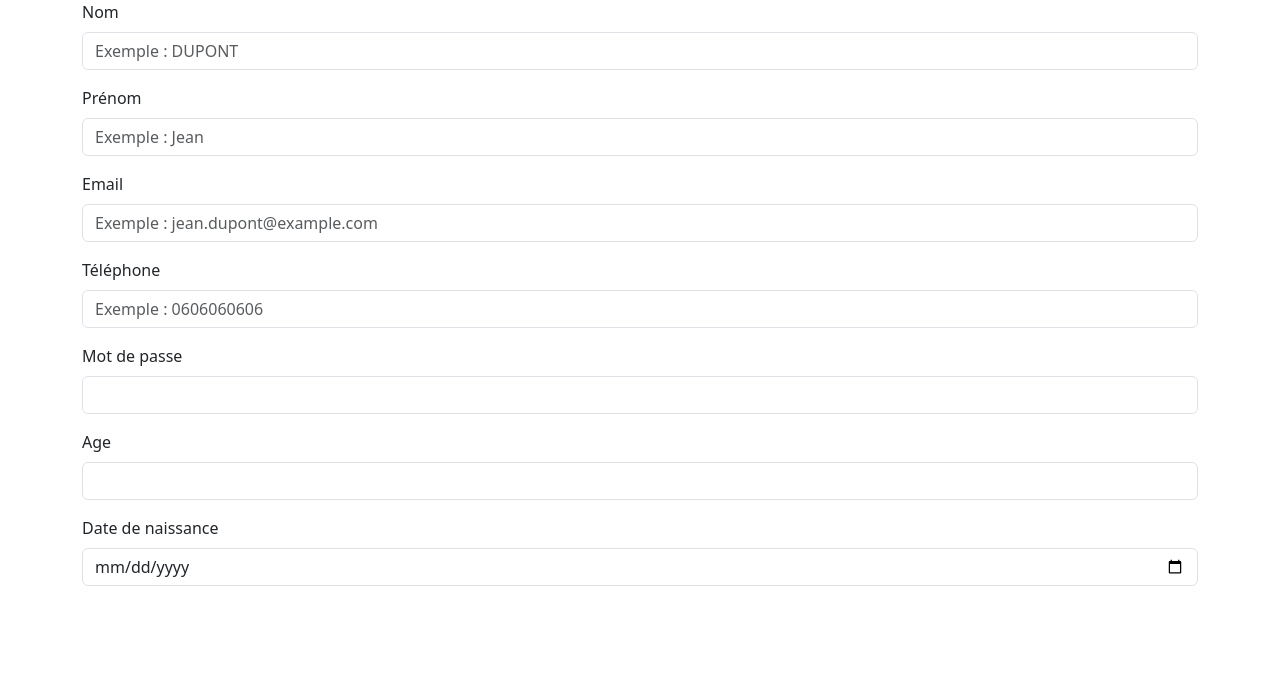
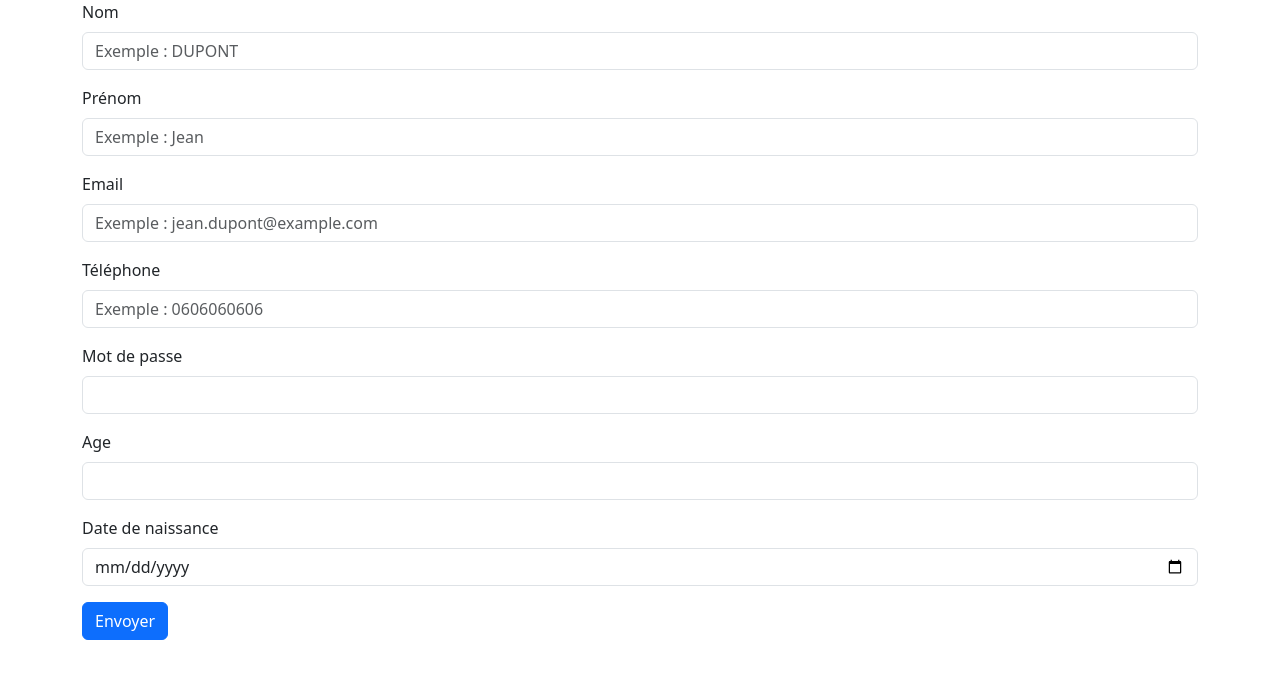
Before and after one commit to netvolutionfr/20231129-formulaire, a plain HTML site: page index.html in a window 1280 px wide. Drawn offline with Linux system fonts and the light colour scheme.

Commit message:
Ajout d'un bouton submit

```diff
--- a/index.html
+++ b/index.html
@@ -44,6 +44,10 @@
             <label class="form-label" for="datenaissance">Date de naissance</label>
             <input class="form-control" type="date" name="datenaissance" id="datenaissance">
         </div>
+
+        <div class="mb-3">
+            <button class="btn btn-primary" type="submit">Envoyer</button>
+        </div>
     </form>
 </div>
 </body>
```
